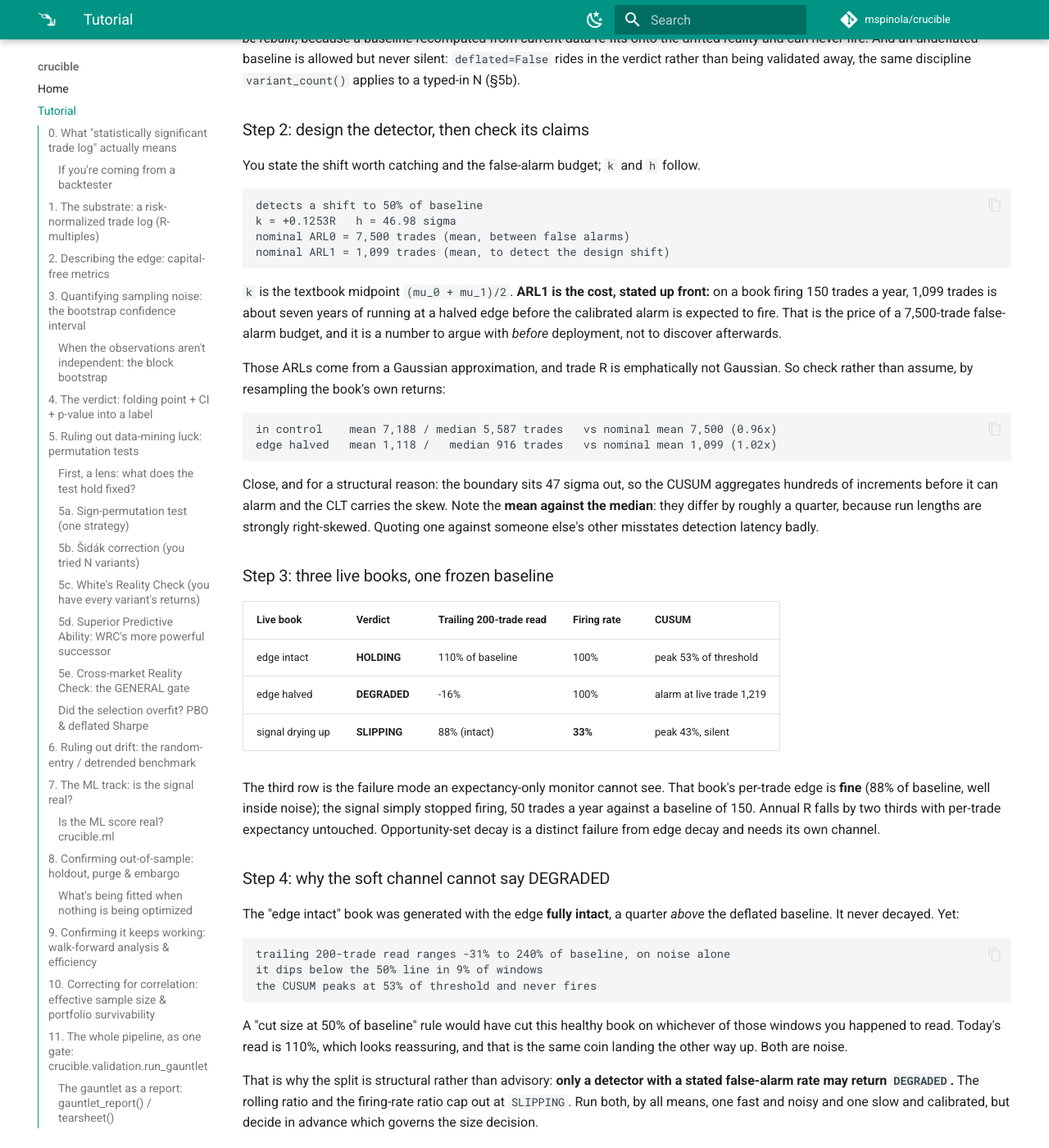
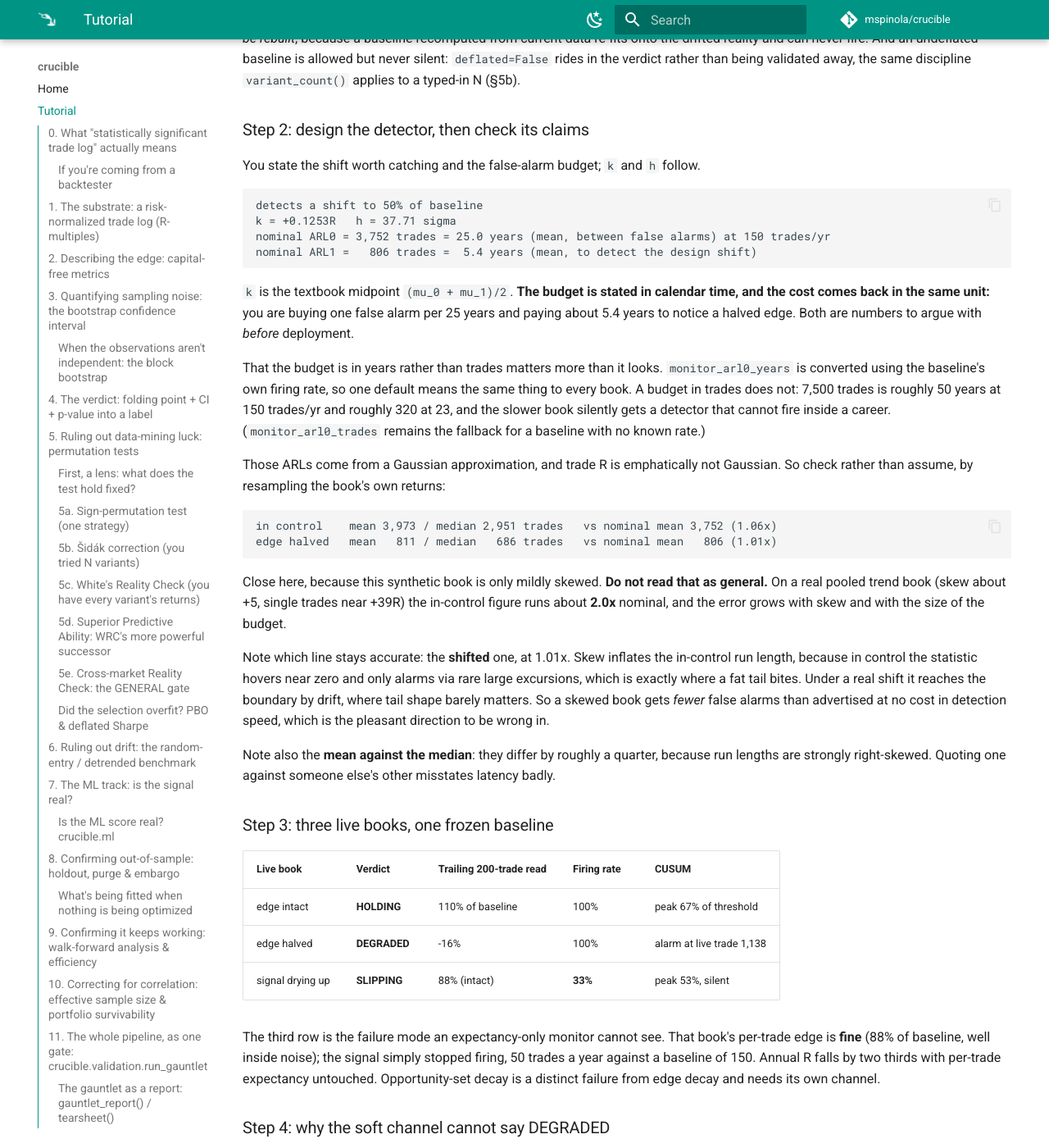
Before and after one commit to mspinola/crucible, an MkDocs documentation site: the page built from docs/tutorial.md, in a window 1280 px wide and 1400 px high, scrolled down 29101 px. Shown: the whole window at 82% size. Built offline with MkDocs 1.6.1 and Material for MkDocs 9.7.7, drawn with Linux system fonts in a browser that asks for light colours; comment, search, counter and statistics services are not loaded.

Commit message:
feat(monitor): budget the false-alarm rate in years, not trades
Follows the dry-run finding that the default gave a real 23-trades/yr book a
nominal detection latency of 24 years, which is not a monitor.

The constant was not the problem, the UNIT was. `monitor_arl0_trades=7500` is
about 50 years at 150 trades/yr and about 320 years at 23. One number, two
completely different policies, and nothing in the API said so. Calendar time is
the unit the decision is actually made in ("how often am I willing to be sent
back to the optimizer for nothing"), so the budget is now
`Thresholds.monitor_arl0_years`, default 25, converted using the baseline's own
firing rate. `monitor_arl0_trades` stays as the fallback when the rate is
unknown, and CusumDesign reports which basis it used and renders both ARLs in
years.

The worked example shows the difference: a 7,500-trade budget with a
1,099-trade (7.3 year) detection latency becomes 3,752 trades (25.0 years) with
an 806-trade (5.4 year) latency. Tutorial section 14 and the pinning test move
together.

Also corrects a claim I made in this same PR and had not measured. I wrote that
the skew inflation applies to `arl1` as well, so a skewed book would be slower
to notice real decay. Measured on the real book at six different budgets,
detection latency tracks nominal within a few percent every time. The asymmetry
is structural: in control the statistic hovers near zero and alarms only via a
rare large excursion, exactly where a fat right tail bites, while under a real
shift it reaches the boundary by drift, where tail shape barely matters. A
skewed book buys extra false-alarm margin for free.

That is the third correction this page has recorded on the same paragraph, which
is a fair indication of how badly it yields to intuition. The docstring now says
so rather than presenting the current answer as obvious.

358 tests pass. ruff and mkdocs --strict clean.

Co-Authored-By: Claude Opus 5 <noreply@anthropic.com>

````diff
--- a/docs/tutorial.md
+++ b/docs/tutorial.md
@@ -1262,36 +1262,49 @@ You state the shift worth catching and the false-alarm budget; `k` and `h` follo
 
 ```
 detects a shift to 50% of baseline
-k = +0.1253R   h = 46.98 sigma
-nominal ARL0 = 7,500 trades (mean, between false alarms)
-nominal ARL1 = 1,099 trades (mean, to detect the design shift)
+k = +0.1253R   h = 37.71 sigma
+nominal ARL0 = 3,752 trades = 25.0 years (mean, between false alarms) at 150 trades/yr
+nominal ARL1 =   806 trades =  5.4 years (mean, to detect the design shift)
 ```
 
-`k` is the textbook midpoint `(mu_0 + mu_1)/2`. **ARL1 is the cost, stated up front:** on a book
-firing 150 trades a year, 1,099 trades is about seven years of running at a halved edge before
-the calibrated alarm is expected to fire. That is the price of a 7,500-trade false-alarm budget,
-and it is a number to argue with *before* deployment, not to discover afterwards.
+`k` is the textbook midpoint `(mu_0 + mu_1)/2`. **The budget is stated in calendar time, and
+the cost comes back in the same unit:** you are buying one false alarm per 25 years and paying
+about 5.4 years to notice a halved edge. Both are numbers to argue with *before* deployment.
+
+That the budget is in years rather than trades matters more than it looks. `monitor_arl0_years`
+is converted using the baseline's own firing rate, so one default means the same thing to every
+book. A budget in trades does not: 7,500 trades is roughly 50 years at 150 trades/yr and roughly
+320 at 23, and the slower book silently gets a detector that cannot fire inside a career.
+(`monitor_arl0_trades` remains the fallback for a baseline with no known rate.)
 
 Those ARLs come from a Gaussian approximation, and trade R is emphatically not Gaussian. So
 check rather than assume, by resampling the book's own returns:
 
 ```
-in control    mean 7,188 / median 5,587 trades   vs nominal mean 7,500 (0.96x)
-edge halved   mean 1,118 /   median 916 trades   vs nominal mean 1,099 (1.02x)
+in control    mean 3,973 / median 2,951 trades   vs nominal mean 3,752 (1.06x)
+edge halved   mean   811 / median   686 trades   vs nominal mean   806 (1.01x)
 ```
 
-Close, and for a structural reason: the boundary sits 47 sigma out, so the CUSUM aggregates
-hundreds of increments before it can alarm and the CLT carries the skew. Note the **mean against
-the median**: they differ by roughly a quarter, because run lengths are strongly right-skewed.
-Quoting one against someone else's other misstates detection latency badly.
+Close here, because this synthetic book is only mildly skewed. **Do not read that as general.**
+On a real pooled trend book (skew about +5, single trades near +39R) the in-control figure runs
+about **2.0x** nominal, and the error grows with skew and with the size of the budget.
+
+Note which line stays accurate: the **shifted** one, at 1.01x. Skew inflates the in-control run
+length, because in control the statistic hovers near zero and only alarms via rare large
+excursions, which is exactly where a fat tail bites. Under a real shift it reaches the boundary
+by drift, where tail shape barely matters. So a skewed book gets *fewer* false alarms than
+advertised at no cost in detection speed, which is the pleasant direction to be wrong in.
+
+Note also the **mean against the median**: they differ by roughly a quarter, because run lengths
+are strongly right-skewed. Quoting one against someone else's other misstates latency badly.
 
 ### Step 3: three live books, one frozen baseline
 
 | Live book | Verdict | Trailing 200-trade read | Firing rate | CUSUM |
 |---|---|---|---|---|
-| edge intact | **HOLDING** | 110% of baseline | 100% | peak 53% of threshold |
-| edge halved | **DEGRADED** | -16% | 100% | alarm at live trade 1,219 |
-| signal drying up | **SLIPPING** | 88% (intact) | **33%** | peak 43%, silent |
+| edge intact | **HOLDING** | 110% of baseline | 100% | peak 67% of threshold |
+| edge halved | **DEGRADED** | -16% | 100% | alarm at live trade 1,138 |
+| signal drying up | **SLIPPING** | 88% (intact) | **33%** | peak 53%, silent |
 
 The third row is the failure mode an expectancy-only monitor cannot see. That book's per-trade
 edge is **fine** (88% of baseline, well inside noise); the signal simply stopped firing, 50
````
Also changed, not shown: CHANGELOG.md (+21 -6 lines), docs/edge_monitor.md (+11 -5 lines), 3 other files.
